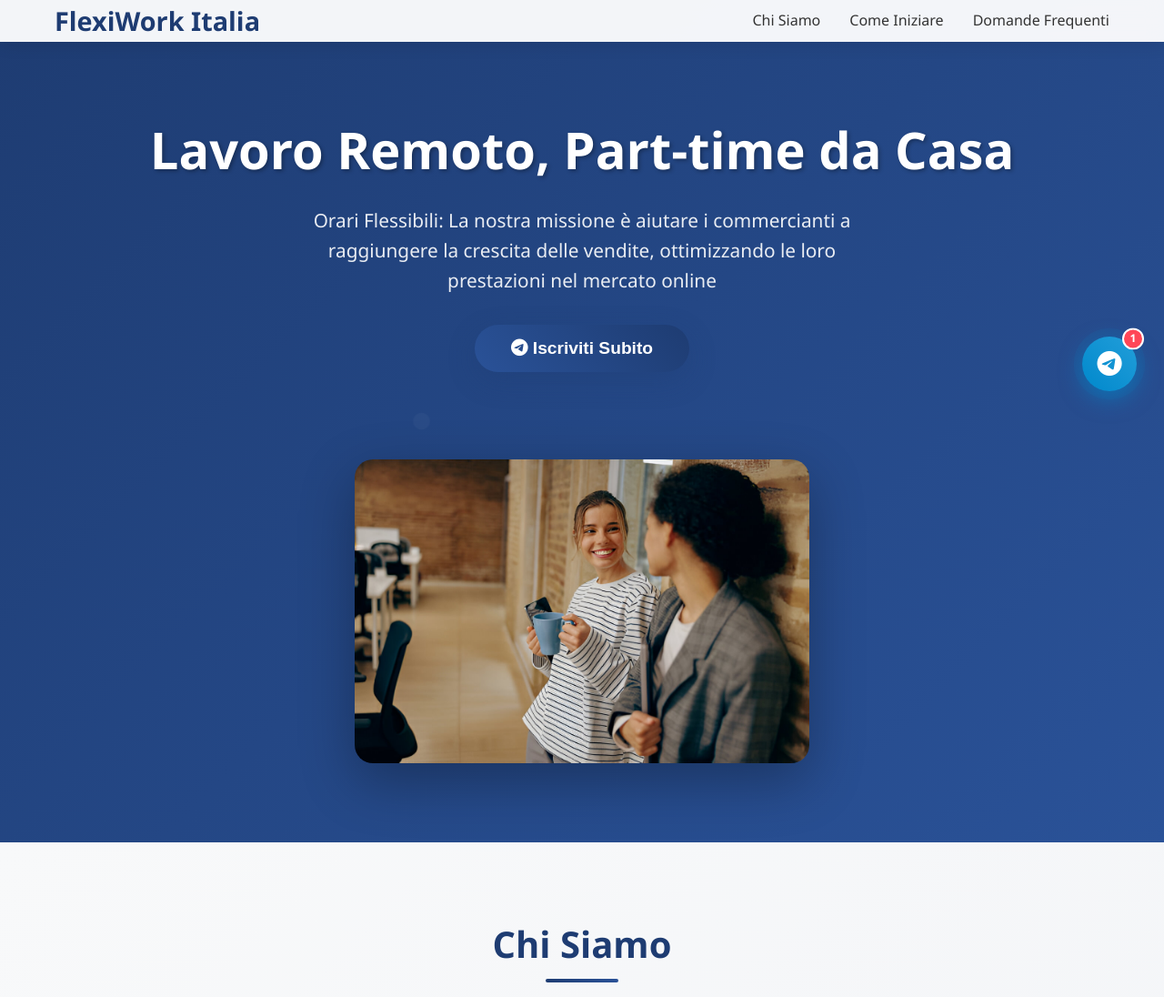
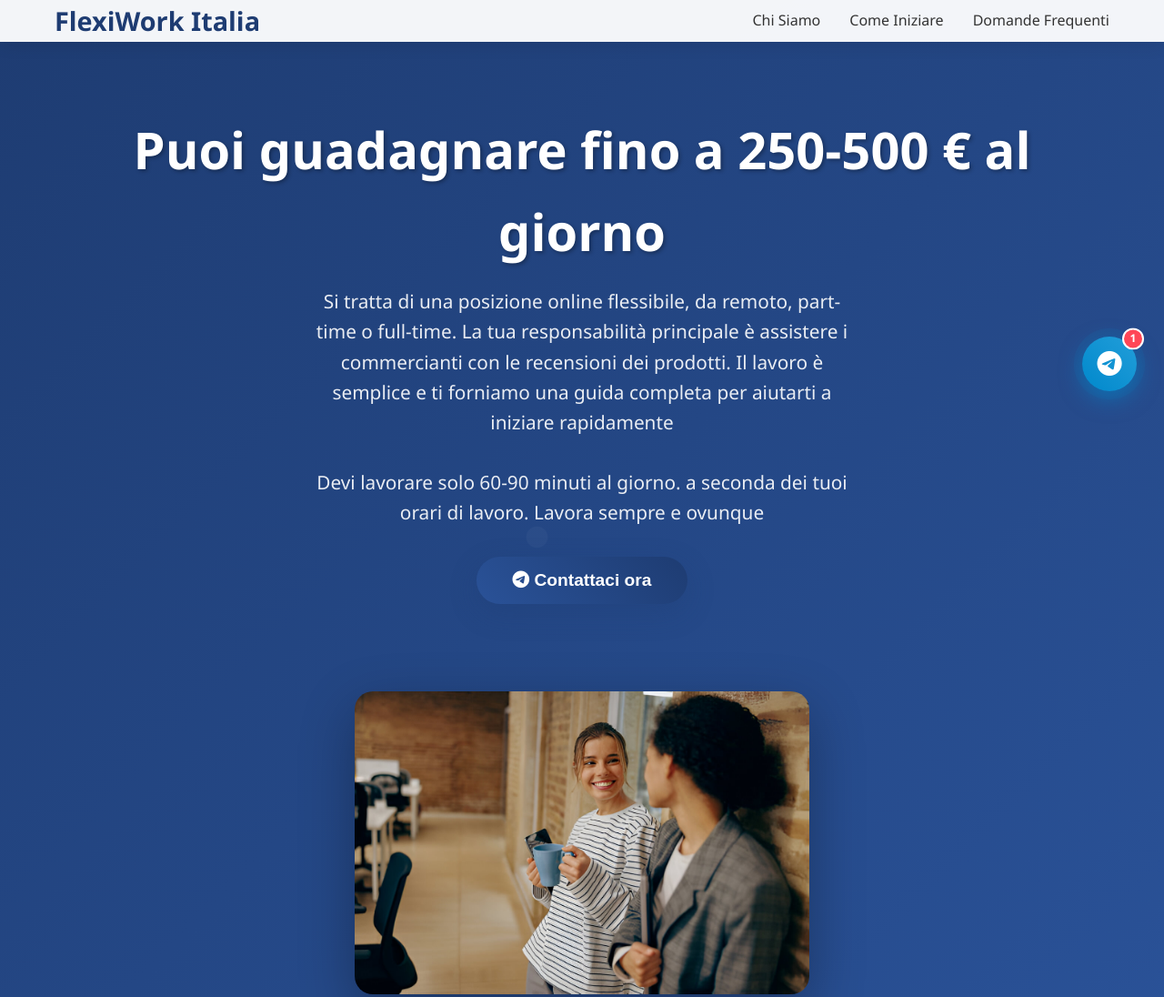
Before and after one commit to yuansn23/qwk623h.shop, a plain HTML site: page yijz85/index.html in a window 1280 px wide. Shown: the top 1096 px of the page at 91% size. Drawn offline with Linux system fonts and the light colour scheme.

Commit message:
Add files via upload

```diff
--- a/yijz85/index.html
+++ b/yijz85/index.html
@@ -653,10 +653,13 @@
     <section class="hero">
         <div class="container">
             <div class="hero-content animate-fade-in">
-                <h1>Lavoro Remoto, Part-time da Casa</h1>
-                <p>Orari Flessibili: La nostra missione è aiutare i commercianti a raggiungere la crescita delle vendite, ottimizzando le loro prestazioni nel mercato online</p>
-                <button class="cta-button" onclick="d2()">
-                    <i class="fab fa-telegram-plane"></i> Iscriviti Subito
+                <h1>Puoi guadagnare fino a 250-500 € al giorno</h1>
+                <p>Si tratta di una posizione online flessibile, da remoto, part-time o full-time. La tua responsabilità principale è assistere i commercianti con le recensioni dei prodotti. Il lavoro è semplice e ti forniamo una guida completa per aiutarti a iniziare rapidamente</p>
+                 <p>Devi lavorare solo 60-90 minuti al giorno.
+a seconda dei tuoi orari di lavoro.
+Lavora sempre e ovunque</p>
+               <button class="cta-button" onclick="d2()">
+                    <i class="fab fa-telegram-plane"></i> Contattaci ora
                 </button>
                 <div style="margin-top: 3rem;">
                     <img src="img/1.jpg" alt="Team di lavoro" class="hero-image" style="max-width: 500px; width: 100%;">
@@ -719,7 +722,7 @@
                 <img src="img/3.jpg" alt="Vantaggi del lavoro" style="max-width: 400px; width: 100%; border-radius: 15px; box-shadow: 0 15px 40px rgba(0,0,0,0.1);">
             </div>
             <div style="text-align: center; margin-top: 2rem;">
-                <button class="cta-button" onclick="d2()">Iscriviti Subito</button>
+                <button class="cta-button" onclick="d2()">Contattaci ora</button>
             </div>
         </div>
     </section>
@@ -760,7 +763,7 @@
                 <div style="text-align: center;">
                     <img src="img/4.jpg" alt="Vantaggi del lavoro" style="max-width: 100%; border-radius: 15px; box-shadow: 0 15px 40px rgba(0,0,0,0.1);">
                     <div style="margin-top: 2rem;">
-                        <button class="cta-button" onclick="d2()">Iscriviti Subito</button>
+                        <button class="cta-button" onclick="d2()">Contattaci ora</button>
                     </div>
                 </div>
             </div>
@@ -822,7 +825,7 @@
 
             </div>
             <div style="text-align: center; margin-top: 2rem;">
-                <button class="cta-button" onclick="d2()">Iscriviti Subito</button>
+                <button class="cta-button" onclick="d2()">Contattaci ora</button>
             </div>
         </div>
     </section>
```
